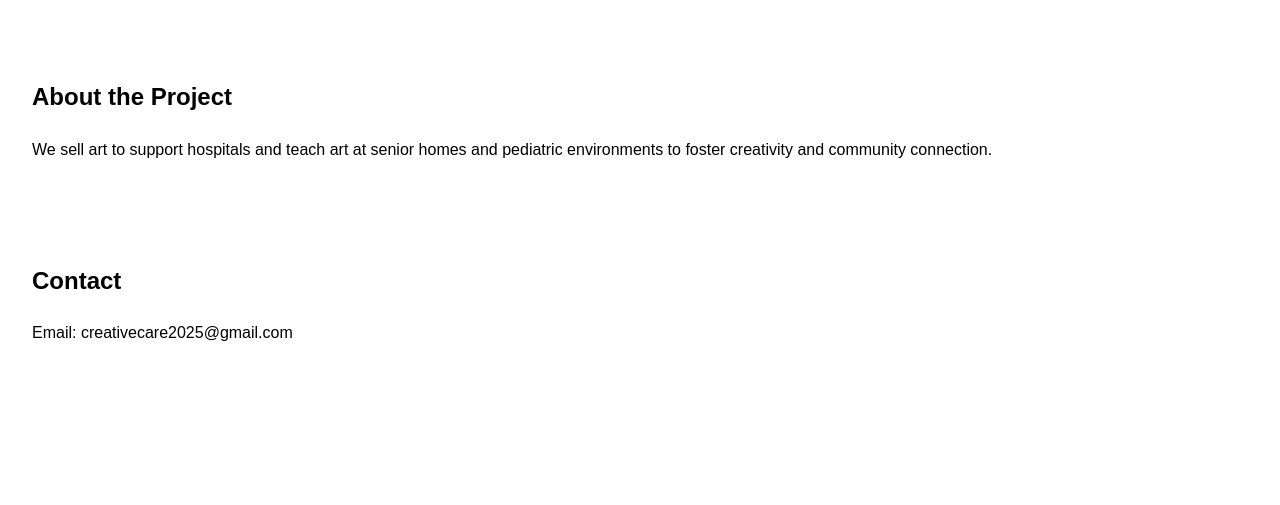
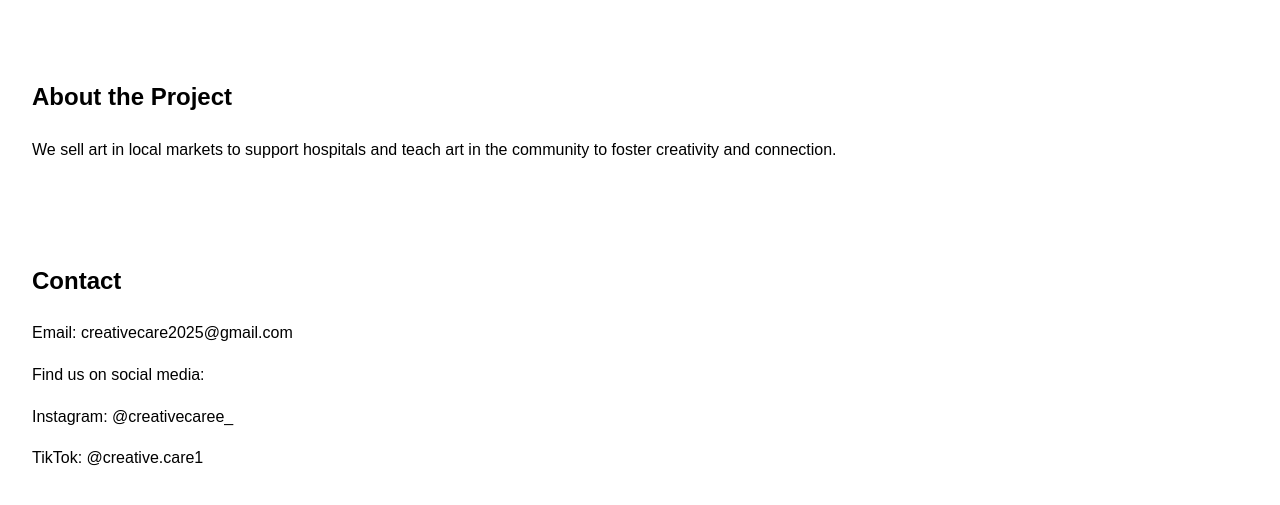
Before and after one commit to creativecare2025/creative-care-site, a plain HTML site: page index.html in a window 1280 px wide. Shown: the part 329-834 px from the top of the page. Before the commit the page ends 800 px from the top, so only its background shows below. Drawn offline with Linux system fonts and the light colour scheme.

Commit message:
Update index.html

```diff
--- a/index.html
+++ b/index.html
@@ -25,12 +25,61 @@
 
   <section id="about">
     <h2>About the Project</h2>
-    <p>We sell art to support hospitals and teach art at senior homes and pediatric environments to foster creativity and community connection.</p>
+    <p>We sell art in local markets to support hospitals and teach art in the community to foster creativity and connection.</p>
+    <p>
+
+
+
+
+
+
+
+
+
+
+
+
+
+
+
+
+
+
+
+
+
+
+
+
+
+
+
+
+
+
+
+
+
+
+
+
+
+
+
+
+
+
+
+
+    </p>
   </section>
 
   <section id="contact">
     <h2>Contact</h2>
     <p>Email: creativecare2025@gmail.com</p>
+    <p>Find us on social media:</p>
+    <p>Instagram: @creativecaree_ </p>
+    <p>TikTok: @creative.care1 </p>
   </section>
 </body>
 </html>
```
